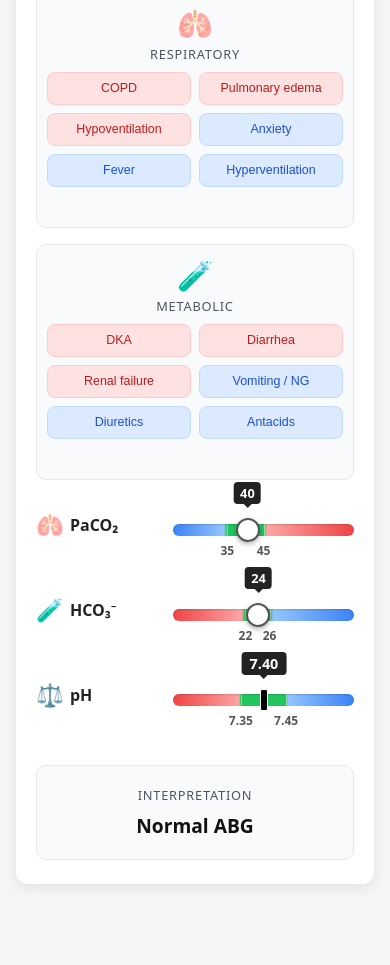
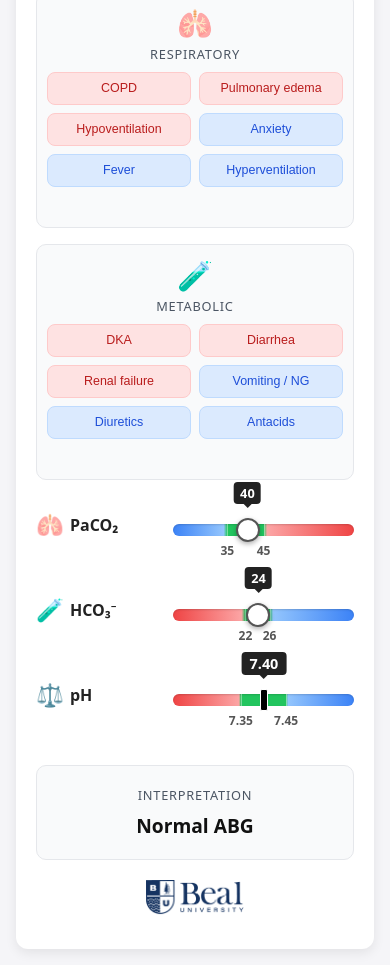
Before and after one commit to MickiEng/ABGtutor, a plain HTML site: page index.html in a window 390 px wide. Shown: the part 212-1177 px from the top of the page. Before the commit the page ends 1112 px from the top, so only its background shows below. Drawn offline with Linux system fonts and the light colour scheme.

Commit message:
Update index.html

```diff
--- a/index.html
+++ b/index.html
@@ -20,6 +20,7 @@
       border-radius: 12px;
       padding: 24px 20px;
       box-shadow: 0 4px 12px rgba(0,0,0,0.08);
+      position: relative;
     }
 
     h1 {
@@ -415,6 +416,23 @@
       .cause-buttons-grid { grid-template-columns: repeat(2, minmax(0, 1fr)); }
       .row { margin-bottom: 45px; }
     }
+
+    .widget-logo {
+      position: absolute;
+      top: 15px;
+      right: 15px;
+      max-height: 45px;
+      width: auto;
+      z-index: 100;
+    }
+    @media screen and (max-width: 600px) {
+      .widget-logo {
+        position: static !important;
+        display: block !important;
+        margin: 20px auto 10px auto !important;
+        max-height: 35px !important;
+      }
+    }
   </style>
 </head>
 <body>
@@ -520,6 +538,7 @@
       <div id="resultText" class="result-text">Normal ABG</div>
     </div>
 
+    <img src="beal_logo_blue_sm.webp" alt="Beal University Logo" class="widget-logo">
   </div>
 
   <script>
```
